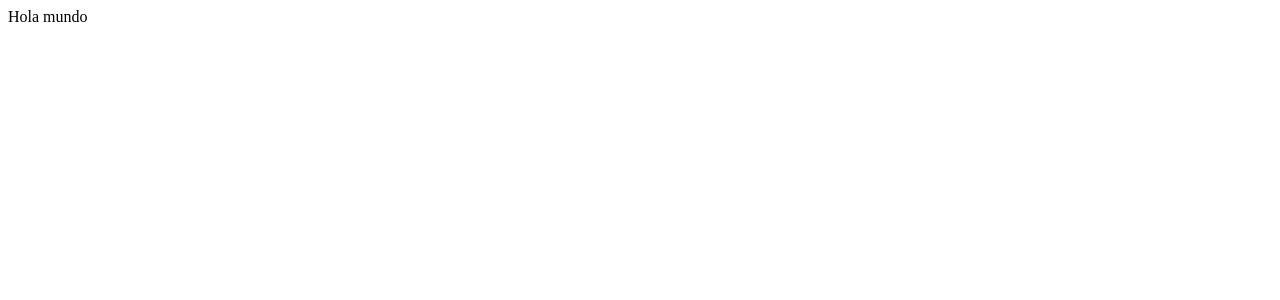
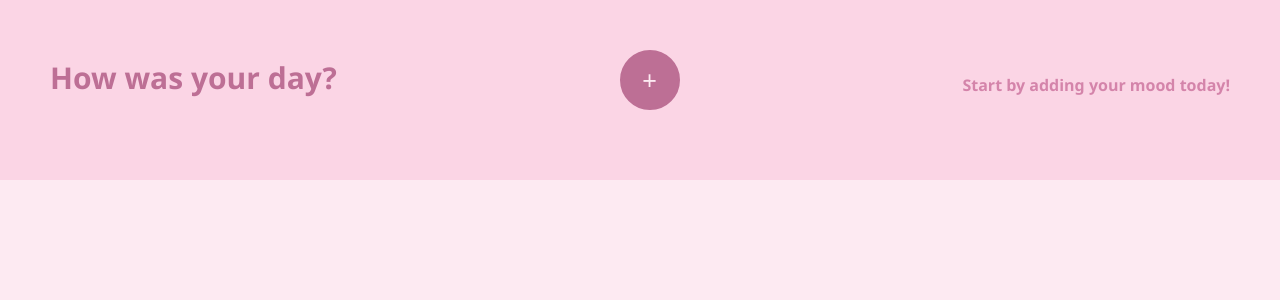
Before and after one commit to IreneRuedaVega/inside-mood-calendar, a React (Create React App) app: page / in a window 1280 px wide. Shown: the top 300 px of the page. Built offline with nearby package versions, Linux system fonts and the light colour scheme.

Commit message:
Add home scss

```diff
--- a/package.json
+++ b/package.json
@@ -9,6 +9,7 @@
     "node-sass": "^4.14.1",
     "react": "^17.0.1",
     "react-dom": "^17.0.1",
+    "react-router-dom": "^5.2.0",
     "react-scripts": "4.0.0",
     "web-vitals": "^0.2.4"
   },
--- a/src/components/App.js
+++ b/src/components/App.js
@@ -1,8 +1,15 @@
 import React from "react";
 import "../stylesheets/App.scss";
+import Home from "./Home";
 
-function App() {
-  return <div>Hola mundo</div>;
-}
+const App = () => {
+  return (
+    <div className="App">
+      <main>
+        <Home />
+      </main>
+    </div>
+  );
+};
 
 export default App;
--- /dev/null
+++ b/src/components/Home.js
@@ -0,0 +1,15 @@
+import React from "react";
+import "../stylesheets/Home.scss";
+
+const Home = (props) => {
+  return (
+    <div className="home">
+      <h1 className="home__title">How was your day?</h1>
+
+      <button className="home__btn">+</button>
+      <h4 className="home__text">Start by adding your mood today!</h4>
+    </div>
+  );
+};
+
+export default Home;
--- a/src/index.js
+++ b/src/index.js
@@ -2,10 +2,13 @@ import React from "react";
 import ReactDOM from "react-dom";
 import App from "./components/App";
 import reportWebVitals from "./reportWebVitals";
+import { HashRouter } from "react-router-dom";
 
 ReactDOM.render(
   <React.StrictMode>
-    <App />
+    <HashRouter>
+      <App />
+    </HashRouter>
   </React.StrictMode>,
   document.getElementById("root")
 );
--- a/src/stylesheets/App.scss
+++ b/src/stylesheets/App.scss
@@ -0,0 +1,11 @@
+* {
+  margin: 0;
+  padding: 0;
+  box-sizing: border-box;
+}
+
+.App {
+  background-color: #fdeaf2;
+  width: 100%;
+  height: 100vh;
+}
--- /dev/null
+++ b/src/stylesheets/Home.scss
@@ -0,0 +1,65 @@
+.home {
+  background-color: #fbd5e5;
+  width: 100%;
+  height: 180px;
+  display: flex;
+  flex-direction: column;
+  justify-content: center;
+  align-items: center;
+
+  @media all and (min-width: 1200px) {
+    flex-direction: row;
+    justify-content: space-between;
+    padding: 0 50px;
+  }
+
+  &__title {
+    font-family: "Segoe UI", Tahoma, Geneva, Verdana, sans-serif;
+    color: #bd6f95;
+    margin-bottom: 25px;
+    font-size: 20px;
+
+    @media all and (min-width: 768px) {
+      font-size: 25px;
+    }
+
+    @media all and (min-width: 1200px) {
+      font-size: 30px;
+    }
+  }
+
+  &__btn {
+    width: 40px;
+    height: 40px;
+    font-size: 20px;
+    background-color: #bd6f95;
+    border: 2px solid #bd6f95;
+    color: #fdeaf2;
+    border-radius: 30px;
+    margin-bottom: 20px;
+
+    @media all and (min-width: 768px) {
+      font-size: 25px;
+    }
+
+    @media all and (min-width: 1200px) {
+      font-size: 25px;
+      width: 60px;
+      height: 60px;
+    }
+  }
+
+  &__text {
+    font-family: "Segoe UI", Tahoma, Geneva, Verdana, sans-serif;
+    color: #d484aa;
+    font-size: 12px;
+    padding-bottom: 10px;
+
+    @media all and (min-width: 768px) {
+      font-size: 14px;
+    }
+    @media all and (min-width: 1200px) {
+      font-size: 16px;
+    }
+  }
+}
```
Also changed, not shown: src/components/Editor.js (added, +8 -0 lines), src/stylesheets/Editor.scss (added), 2 other files (tests, documents, lock files or other folders).
